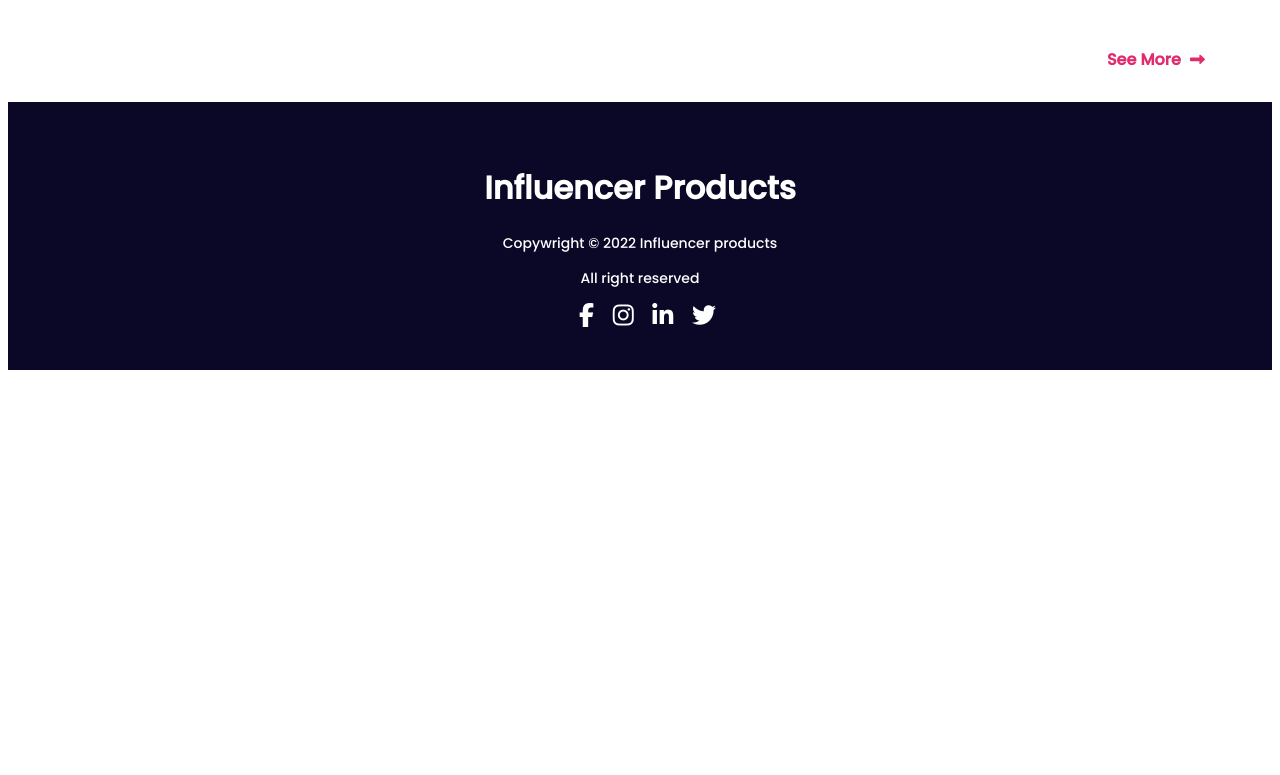
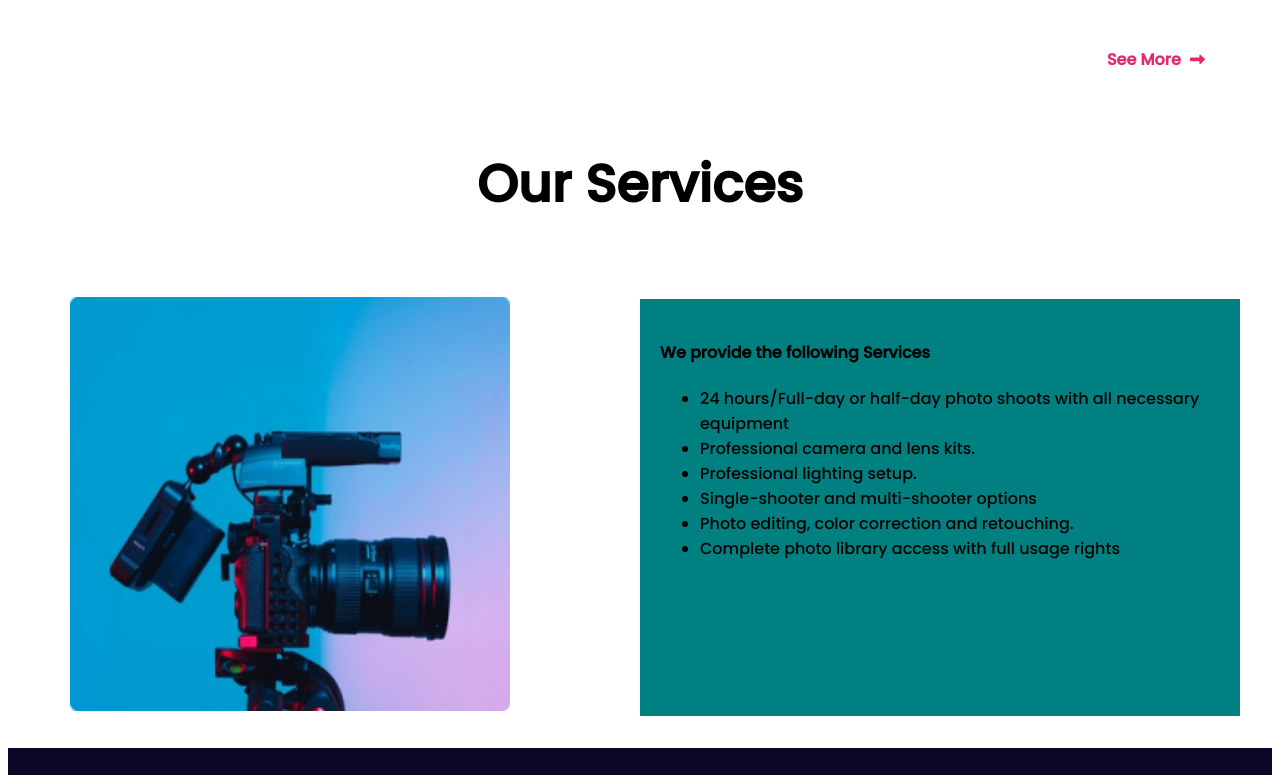
Before and after one commit to ciwzakir/influencer, a plain HTML site: page index.html in a window 1280 px wide. Shown: the part 2385-3160 px from the top of the page. Before the commit the page ends 2763 px from the top, so only its background shows below. Drawn offline with Linux system fonts and the light colour scheme.

Commit message:
service section added

```diff
--- a/css/style.css
+++ b/css/style.css
@@ -1,11 +1,11 @@
 @import url('https://fonts.googleapis.com/css2?family=Poppins:wght@500&display=swap');
 
-body{
-    background-color:#FFFFFF;
+body {
+    background-color: #FFFFFF;
     font-family: 'Poppins', sans-serif;
 }
 
-.container{
+.container {
     width: 1200px;
 }
 
@@ -14,58 +14,67 @@ Nav sectin start from here
 ---------------------------------- */
 
 
-.nav-sec{
+.nav-sec {
     display: flex;
     justify-content: space-between;
 }
-nav > ul{
+
+nav>ul {
     display: flex;
 }
-nav li{
+
+nav li {
     list-style: none;
     margin-left: 20px;
 }
-nav li a{
+
+nav li a {
     color: #000;
     text-decoration: none;
 }
-.nav-brand{
+
+.nav-brand {
     padding-top: 15px;
     font-size: 30px;
 }
-header{
+
+header {
     display: flex;
     justify-content: center;
 }
+
 /* ---------------------------------
 Header Top start from here
 ---------------------------------- */
-.banner-area{
+.banner-area {
     display: flex;
     justify-content: center;
 }
-.header-content{
+
+.header-content {
     padding-top: 40px;
     font-size: 16px;
 }
-.banner-area img{
+
+.banner-area img {
     padding: 30px;
-    Width :440px;
+    Width: 440px;
     Height: 414px;
     transition-delay: .1s;
     transition-timing-function: linear;
     transition-duration: .3s;
 }
 
-.header-content h1{
+.header-content h1 {
     font-size: 52px;
 }
 
-.header-top{
+.header-top {
     display: grid;
     grid-template-columns: repeat(2, 1fr);
 }
-.header-top__anchor{
+
+.header-top__anchor {
     text-decoration: none;
     background-color: #E02C6D;
     padding: 10px 24px;
@@ -73,18 +82,18 @@ Header Top start from here
     color: #FFFFFF;
     font-size: 16px;
     font-weight: 700;
-	margin:30px 0px;
+    margin: 30px 0px;
     display: inline-block;
 }
 
-.fa-long-arrow-alt-right{
+.fa-long-arrow-alt-right {
     font-size: 15px;
     padding: 0 10px;
     color: #ffffff;
 
 }
 
-.header-image img{
+.header-image img {
     width: 440px;
     height: 414px;
     padding: 30px;
@@ -99,18 +108,19 @@ Header Top start from here
 Header Transition
 ---------------------------------- */
 
-.banner-area:hover img{
+.banner-area:hover img {
     transform: rotate(180deg);
-    width:95%;
+    width: 95%;
 }
 
 
-.logo-section{
+.logo-section {
     margin: 70px 0;
     display: flex;
     justify-content: center;
 }
-.logo-section img{
+
+.logo-section img {
     width: 100px;
     height: 30px;
     justify-content: space-between;
@@ -121,53 +131,60 @@ Header Transition
 /* ---------------------------------
 Colletion Section start from here
 ---------------------------------- */
-.collection-section{
+.collection-section {
     display: flex;
     justify-content: center;
 }
-.collection .section-title{
+
+.collection .section-title {
     text-align: center;
     font-size: 30px;
 }
-.gallary-collecton{
+
+.gallary-collecton {
     display: grid;
     grid-row-gap: 30px;
     grid-template-columns: repeat(3, 1fr);
 }
 
-.ratings{
+.ratings {
     display: flex;
 }
 
-.rating-point{
+.rating-point {
     color: #A2A2A2;
     padding-left: 10px;
 }
-.ratings__filled{
+
+.ratings__filled {
     color: #ED6B4F;
 }
-.content__ratings{
-    padding-right:70px;
+
+.content__ratings {
+    padding-right: 70px;
     display: flex;
     justify-content: space-between;
 
 }
-.collection .section-anchor{
+
+.collection .section-anchor {
     text-align: right;
     font-size: 25px;
     padding-right: 30px;
 }
-.gallary__anchor{
+
+.gallary__anchor {
     text-decoration: none;
     color: #E02C6D;
     font-size: 16px;
     font-weight: 700;
-	margin:5px 0px;
+    margin: 5px 0px;
     display: inline-block;
 
 
 }
-.gallary__anchor .fa-long-arrow-alt-right{
+
+.gallary__anchor .fa-long-arrow-alt-right {
     padding: 5px 5px;
     color: #E02C6D;
 }
@@ -177,34 +194,71 @@ Footer start from here
 ---------------------------------- */
 
 
-footer{
+footer {
     padding: 40px 0;
     font-size: 14px;
     text-align: center;
-    background-color:#0A0826;
+    background-color: #0A0826;
     color: #fff;
 }
-footer h1{
+
+footer h1 {
     font-size: 32px;
 }
-footer .social-media-icon .fab{
+
+footer .social-media-icon .fab {
     font-size: 24px;
     padding-left: 15px;
 }
 
 
 
-@media (max-width:992px){
-    .logos, .gallary-collecton{
+.services-area {
+    display: flex;
+    justify-content: center;
+}
+
+.services-area h2 {
+    font-size: 52px;
+    text-align: center;
+}
+
+.services-provide {
+    display: grid;
+    grid-row-gap: 30px;
     grid-template-columns: repeat(2, 1fr);
 }
-    .header-top{
+
+.service-img img {
+    width: 440px;
+    height: 414px;
+    padding: 30px;
+}
+
+.services-content {
+    padding: 20px;
+    background-color: teal;
+    margin: 32px 0;
+}
+
+
+@media (max-width:992px) {
+
+    .logos,
+    .gallary-collecton {
+        grid-template-columns: repeat(2, 1fr);
+    }
+
+    .header-top,
+    .services-provide{
         grid-template-columns: repeat(1, 1fr);
     }
 }
 
-@media (max-width:668px){
-    .nav-sec, .gallary-collecton, .logos{
+@media (max-width:668px) {
+    .nav-sec,
+    .gallary-collecton,
+    .logos {
         grid-template-columns: repeat(1, 1fr);
     }
 }
--- a/index.html
+++ b/index.html
@@ -273,7 +273,27 @@
     </section>
 
 
+      <section class="services-area">
+      <div class="services container">
+        <h2> Our Services</h2>
+        <div class="services-provide">
+          <div class="service-img"><img alt="" src="images/camera.png"></div>
+          <div class="services-content">
+            <h4>We provide the following Services</h4>
+            <ul>
+              <li>24 hours/Full-day or half-day photo shoots with all necessary equipment</li>
+              <li>Professional camera and lens kits.</li>
+              <li>Professional lighting setup.</li>
+              <li>Single-shooter and multi-shooter options</li>
+              <li>Photo editing, color correction and retouching.</li>
+              <li>Complete photo library access with full usage rights</li>
+            </ul>
+          </div>
+        </div>
 
+      </div>
+
+    </section>
 
 
         <!-- Footer section Start from here -->
```
Lines whose indentation alone changed are shown as unchanged.
